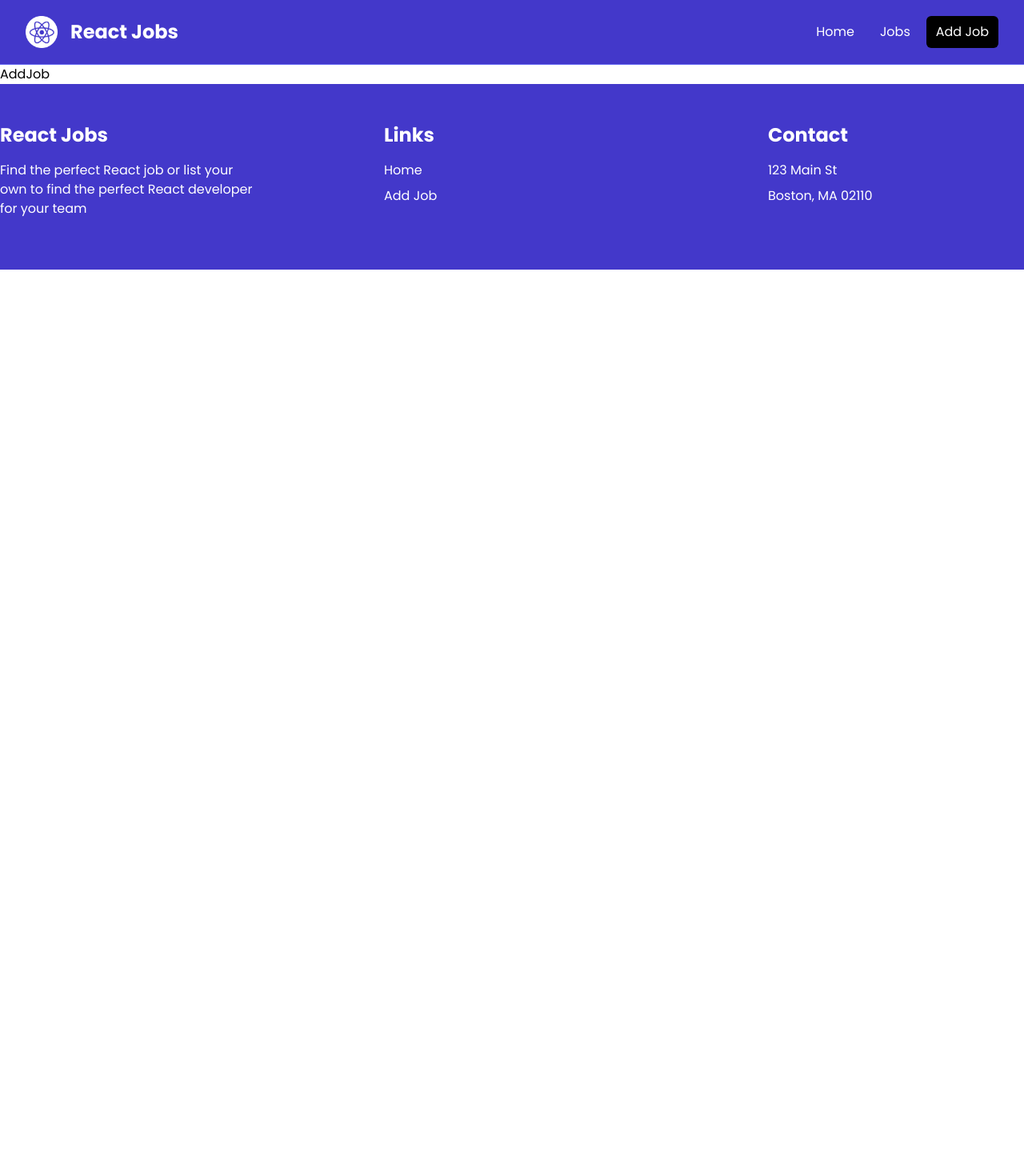
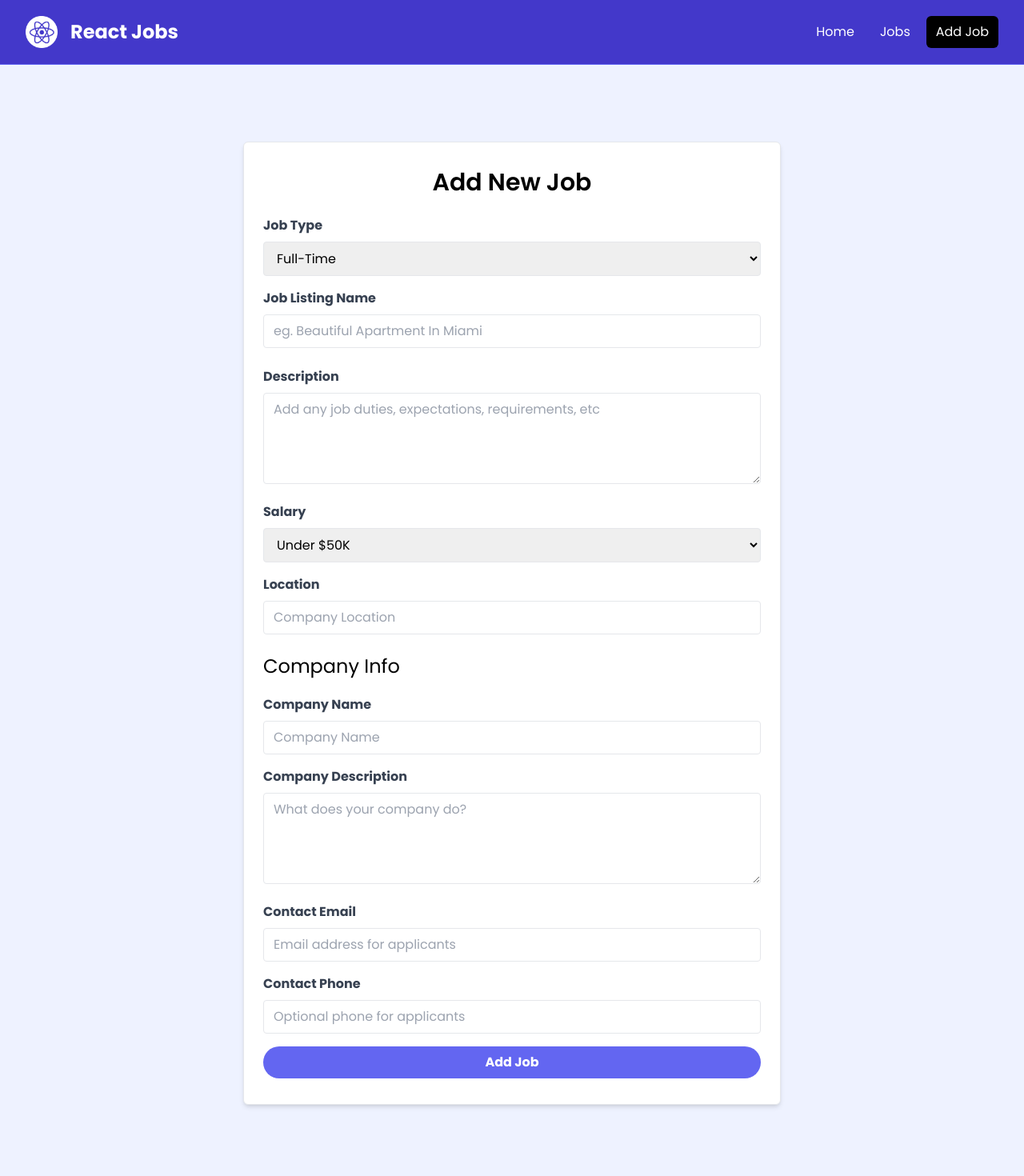
Before and after one commit to decoded-cipher/react-job-portal, a React (Vite) app: page /add-job in a window 1280 px wide. Shown: the top 1470 px of the page at 80% size. Before the commit the page ends 800 px from the top, so only its background shows below. Built offline with nearby package versions, Linux system fonts and the light colour scheme.

Commit message:
Add New Job

```diff
--- a/src/App.jsx
+++ b/src/App.jsx
@@ -11,6 +11,33 @@ import AddJob from './views/AddJob'
 import SingleJob from './views/SingleJob'
 import NotFound from './views/NotFound'
 
+const App = () => {
+
+  const addJob = async (data) => {
+
+    let newJob = {
+      title: data.title,
+      type: data.type,
+      location: data.location,
+      description: data.description,
+      salary: data.salary,
+      company: {
+        name: data.company_name,
+        description: data.company_description,
+        contactEmail: data.company_contactEmail,
+        contactPhone: data.company_contactPhone
+      }
+    }
+
+    await fetch('/api/jobs', {
+      method: 'POST',
+      headers: {
+        'Content-Type': 'application/json'
+      },
+      body: JSON.stringify(newJob)
+    })
+  }
+
   const router = createBrowserRouter(
     createRoutesFromElements(
       <>
@@ -18,7 +45,7 @@ const router = createBrowserRouter(
         <Route element={<GeneralLayout />}>,
           <Route index element={<Home />} />,
           <Route path='/jobs' element={<Jobs />} />
-        <Route path='/add-job' element={<AddJob />} />
+          <Route path='/add-job' element={<AddJob addJobSubmit={addJob} />} />
           <Route path='/job/:id' element={<SingleJob />} />
         </Route>
 
@@ -30,7 +57,6 @@ const router = createBrowserRouter(
     )
   )
 
-const App = () => {
   return (
     <RouterProvider router={router} />
   )
--- a/src/views/AddJob.jsx
+++ b/src/views/AddJob.jsx
@@ -1,9 +1,238 @@
 
 import React from 'react'
+import { useState } from 'react'
+import { useNavigate } from 'react-router-dom'
 
-const AddJob = () => {
+const AddJob = ({ addJobSubmit }) => {
+
+  const navigate = useNavigate()
+
+  let jobTypes = [
+    { id: 1, name: 'Full-Time' },
+    { id: 2, name: 'Part-Time' },
+    { id: 3, name: 'Remote' },
+    { id: 4, name: 'Internship' }
+  ]
+
+  let salaryRanges = [
+    { id: 1, name: 'Under $50K' },
+    { id: 2, name: '$50K - 60K' },
+    { id: 3, name: '$60K - 70K' },
+    { id: 4, name: '$70K - 80K' },
+    { id: 5, name: '$80K - 90K' },
+    { id: 6, name: '$90K - 100K' },
+    { id: 7, name: '$100K - 125K' },
+    { id: 8, name: '$125K - 150K' },
+    { id: 9, name: '$150K - 175K' },
+    { id: 10, name: '$175K - 200K' },
+    { id: 11, name: 'Over $200K' }
+  ]
+
+  let initialState = {
+    title: "",
+    type: jobTypes[0].name,
+    location: "",
+    description: "",
+    salary: salaryRanges[0].name,
+    company_name: "",
+    company_description: "",
+    company_contactEmail: "",
+    company_contactPhone: ""
+  }
+
+  const [data, setData] = useState({...initialState})
+
+  const handleChange = (e) => {
+    setData({
+      ...data,
+      [e.target.name]: e.target.value
+    })
+  }
+
+  const handleSubmit = (e) => {
+    e.preventDefault()
+    // console.log(data)
+    addJobSubmit(data)
+    navigate('/')
+  }
+
   return (
-    <div>AddJob</div>
+    <>
+
+      <section className="bg-indigo-50">
+        <div className="container m-auto max-w-2xl py-24">
+          <div
+            className="bg-white px-6 py-8 mb-4 shadow-md rounded-md border m-4 md:m-0"
+          >
+            <form onSubmit={handleSubmit}>
+              <h2 className="text-3xl text-center font-semibold mb-6">Add New Job</h2>
+
+              <div className="mb-4">
+                <label htmlFor="type" className="block text-gray-700 font-bold mb-2"
+                >Job Type</label
+                >
+                <select
+                  id="type"
+                  name="type"
+                  className="border rounded w-full py-2 px-3"
+                  value={data.type}
+                  onChange={handleChange}
+                  required
+                >
+                  {jobTypes.map((type) => (
+                    <option key={type.id} value={type.name}>{type.name}</option>
+                  ))}
+                </select>
+              </div>
+
+              <div className="mb-4">
+                <label className="block text-gray-700 font-bold mb-2"
+                >Job Listing Name</label
+                >
+                <input
+                  type="text"
+                  id="title"
+                  name="title"
+                  className="border rounded w-full py-2 px-3 mb-2"
+                  placeholder="eg. Beautiful Apartment In Miami"
+                  value={data.title}
+                  onChange={handleChange}
+                  required
+                />
+              </div>
+              <div className="mb-4">
+                <label
+                  htmlFor="description"
+                  className="block text-gray-700 font-bold mb-2"
+                >Description</label
+                >
+                <textarea
+                  id="description"
+                  name="description"
+                  className="border rounded w-full py-2 px-3"
+                  rows="4"
+                  placeholder="Add any job duties, expectations, requirements, etc"
+                  value={data.description}
+                  onChange={handleChange}
+                ></textarea>
+              </div>
+
+              <div className="mb-4">
+                <label htmlFor="type" className="block text-gray-700 font-bold mb-2"
+                >Salary</label
+                >
+                <select
+                  id="salary"
+                  name="salary"
+                  className="border rounded w-full py-2 px-3"
+                  value={data.salary}
+                  onChange={handleChange}
+                  required
+                >
+                  {salaryRanges.map((salary) => (
+                    <option key={salary.id} value={salary.name}>{salary.name}</option>
+                  ))}
+                </select>
+              </div>
+
+              <div className='mb-4'>
+                <label className='block text-gray-700 font-bold mb-2'>
+                  Location
+                </label>
+                <input
+                  type='text'
+                  id='location'
+                  name='location'
+                  className='border rounded w-full py-2 px-3 mb-2'
+                  placeholder='Company Location'
+                  value={data.location}
+                  onChange={handleChange}
+                  required
+                />
+              </div>
+
+              <h3 className="text-2xl mb-5">Company Info</h3>
+
+              <div className="mb-4">
+                <label htmlFor="company" className="block text-gray-700 font-bold mb-2"
+                >Company Name</label
+                >
+                <input
+                  type="text"
+                  id="company_name"
+                  name="company_name"
+                  className="border rounded w-full py-2 px-3"
+                  placeholder="Company Name"
+                  value={data.company_name}
+                  onChange={handleChange}
+                />
+              </div>
+
+              <div className="mb-4">
+                <label
+                  htmlFor="company_description"
+                  className="block text-gray-700 font-bold mb-2"
+                >Company Description</label
+                >
+                <textarea
+                  id="company_description"
+                  name="company_description"
+                  className="border rounded w-full py-2 px-3"
+                  rows="4"
+                  placeholder="What does your company do?"
+                  value={data.company_description}
+                  onChange={handleChange}
+                ></textarea>
+              </div>
+
+              <div className="mb-4">
+                <label
+                  htmlFor="contact_email"
+                  className="block text-gray-700 font-bold mb-2"
+                >Contact Email</label
+                >
+                <input
+                  type="email"
+                  id="company_contactEmail"
+                  name="company_contactEmail"
+                  className="border rounded w-full py-2 px-3"
+                  placeholder="Email address for applicants"
+                  value={data.company_contactEmail}
+                  onChange={handleChange}
+                  required
+                />
+              </div>
+              <div className="mb-4">
+                <label
+                  htmlFor="contact_phone"
+                  className="block text-gray-700 font-bold mb-2"
+                >Contact Phone</label
+                >
+                <input
+                  type="tel"
+                  id="company_contactPhone"
+                  name="company_contactPhone"
+                  className="border rounded w-full py-2 px-3"
+                  placeholder="Optional phone for applicants"
+                  value={data.company_contactPhone}
+                  onChange={handleChange}
+                />
+              </div>
+
+              <div>
+                <button
+                  className="bg-indigo-500 hover:bg-indigo-600 text-white font-bold py-2 px-4 rounded-full w-full focus:outline-none focus:shadow-outline"
+                  type="submit"
+                >
+                  Add Job
+                </button>
+              </div>
+            </form>
+          </div>
+        </div>
+      </section>
+
+    </>
   )
 }
 
```
Also changed, not shown: src/api/db.json (indentation only). Lines whose indentation alone changed are shown as unchanged.
